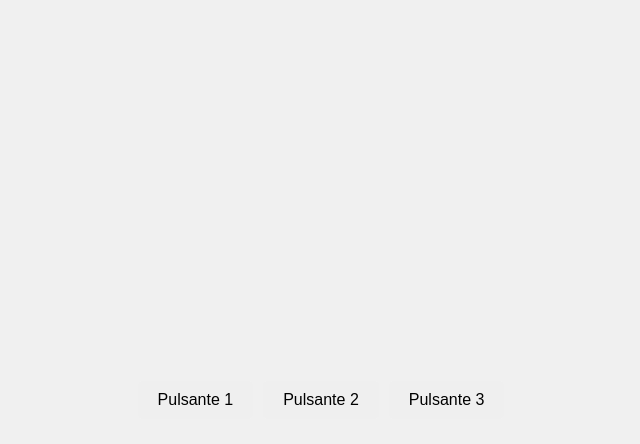
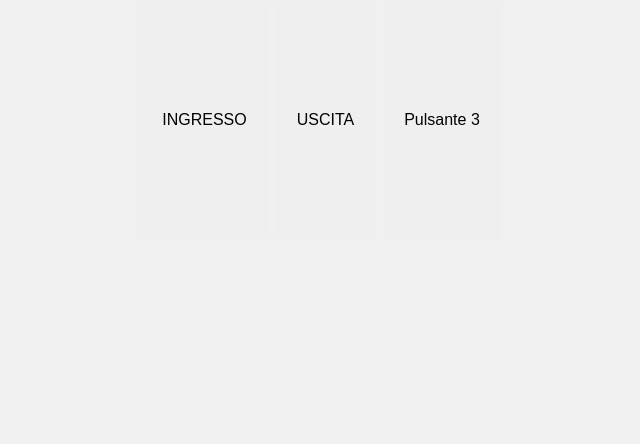
Before and after one commit to carlo55/Hello-World, a plain HTML site: page index.html in a window 1280 px wide. Shown: the whole page, without its empty margins (319-959 px from the left). Drawn offline with Linux system fonts and the light colour scheme.

Commit message:
Update index.html

```diff
--- a/index.html
+++ b/index.html
@@ -9,8 +9,8 @@
             font-family: Arial, sans-serif;
             display: flex;
             justify-content: center;
-            align-items: center;
-            height: 100vh;
+            align-items: left;
+            height: 30vh;
             margin: 0;
             background-color: #f0f0f0;
         }
@@ -33,8 +33,8 @@
 </head>
 <body>
     <div class="button-container">
-        <button class="button" onclick="alert('Hai cliccato il primo pulsante!')">Pulsante 1</button>
-        <button class="button" onclick="alert('Hai cliccato il secondo pulsante!')">Pulsante 2</button>
+        <button class="button" onclick="alert('Hai cliccato il primo pulsante!')">INGRESSO</button>
+        <button class="button" onclick="alert('Hai cliccato il secondo pulsante!')">USCITA</button>
         <button class="button" onclick="alert('Hai cliccato il terzo pulsante!')">Pulsante 3</button>
     </div>
 </body>
```
